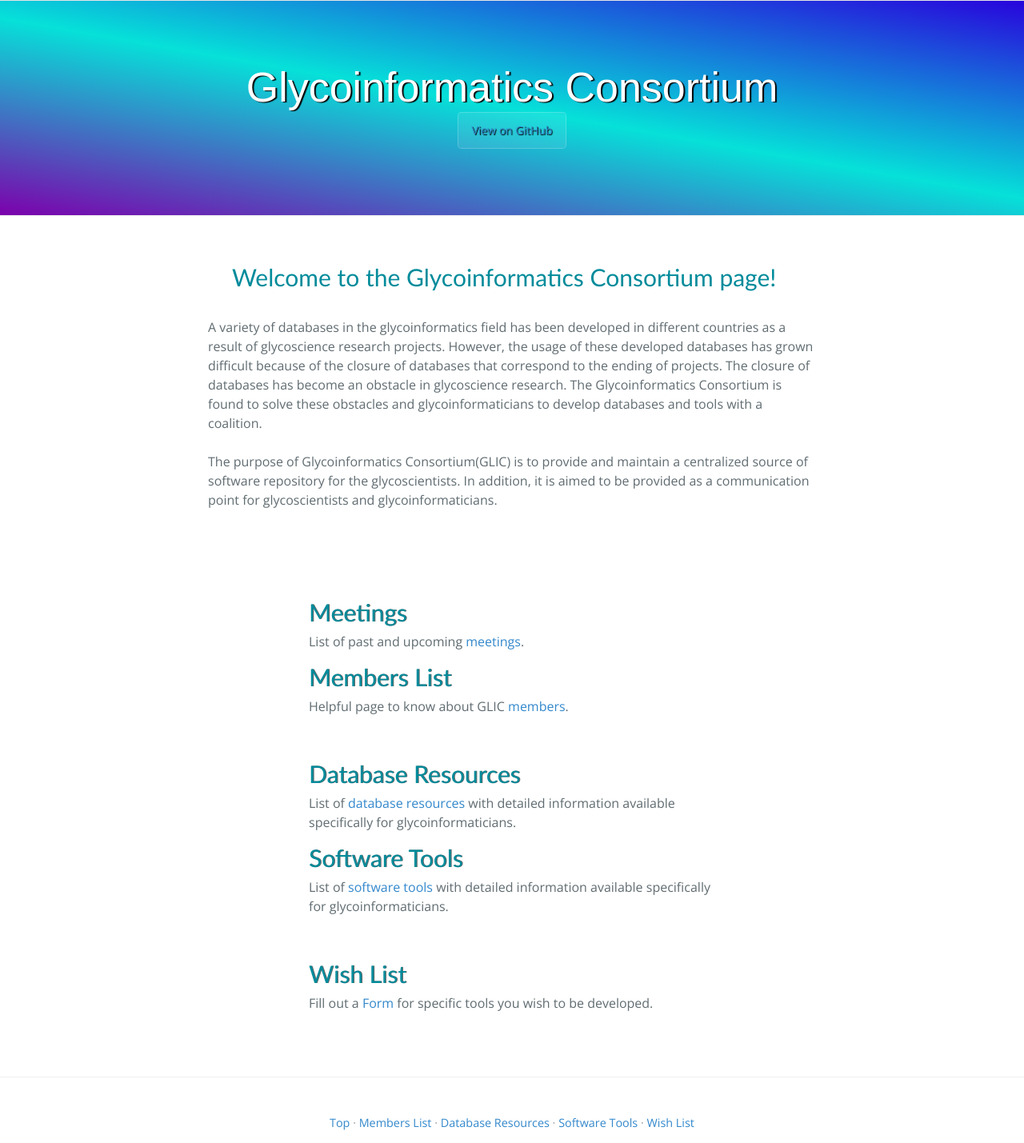
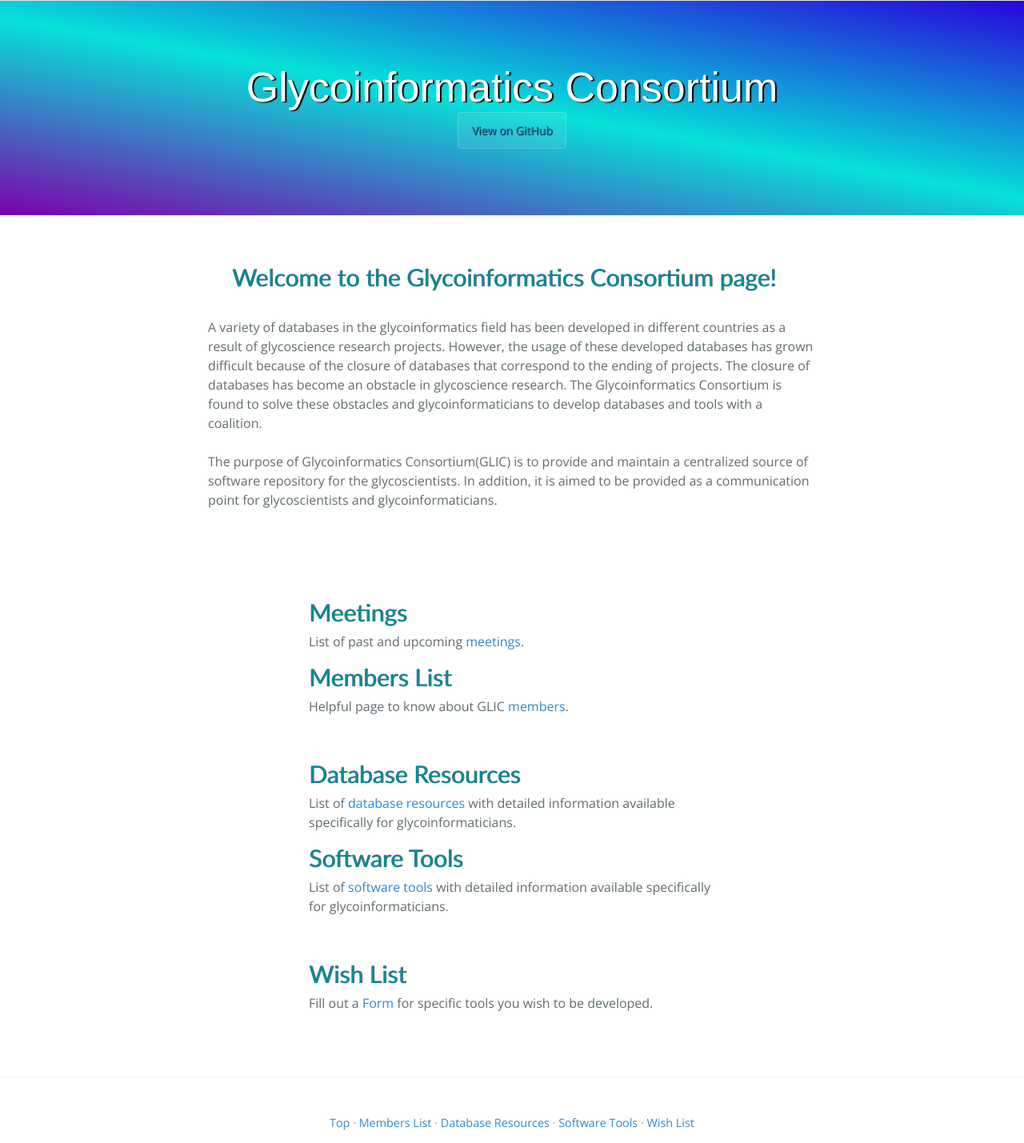
Before and after one commit to AokiCE/testglicpage, a Jekyll site: the page built from index.md, in a window 1280 px wide. Shown: the whole page at 80% size. Built offline with Jekyll 4.4.1, drawn with Linux system fonts in a browser that asks for light colours; nearby versions of some CDN libraries.

Commit message:
Update top.html

```diff
--- a/_layouts/top.html
+++ b/_layouts/top.html
@@ -10,7 +10,7 @@
 		<article>
 			<div class="content">
 			<section>
-			<h2 style="color: #008B9B;">Welcome to the Glycoinformatics Consortium page!</h2>
+			<h2 style="color: #008B9B; text-shadow: 1px 0 0 #696969;">Welcome to the Glycoinformatics Consortium page!</h2>
 			<br>
 	<p style="margin: 0px -30px 80px;">A variety of databases in the glycoinformatics field has been developed in different countries as a result of glycoscience research projects.
 	However, the usage of these developed databases has grown difficult because of the closure of databases that correspond to the ending of projects.
```
